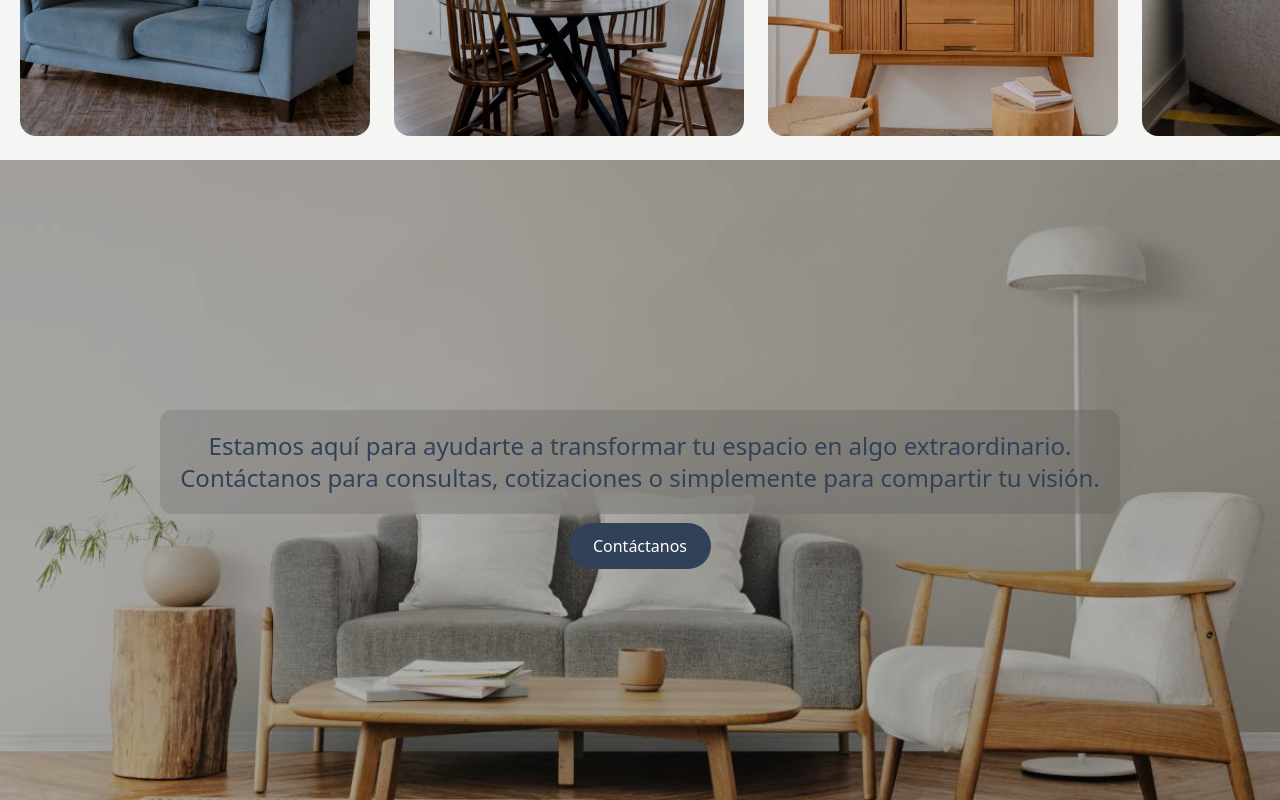
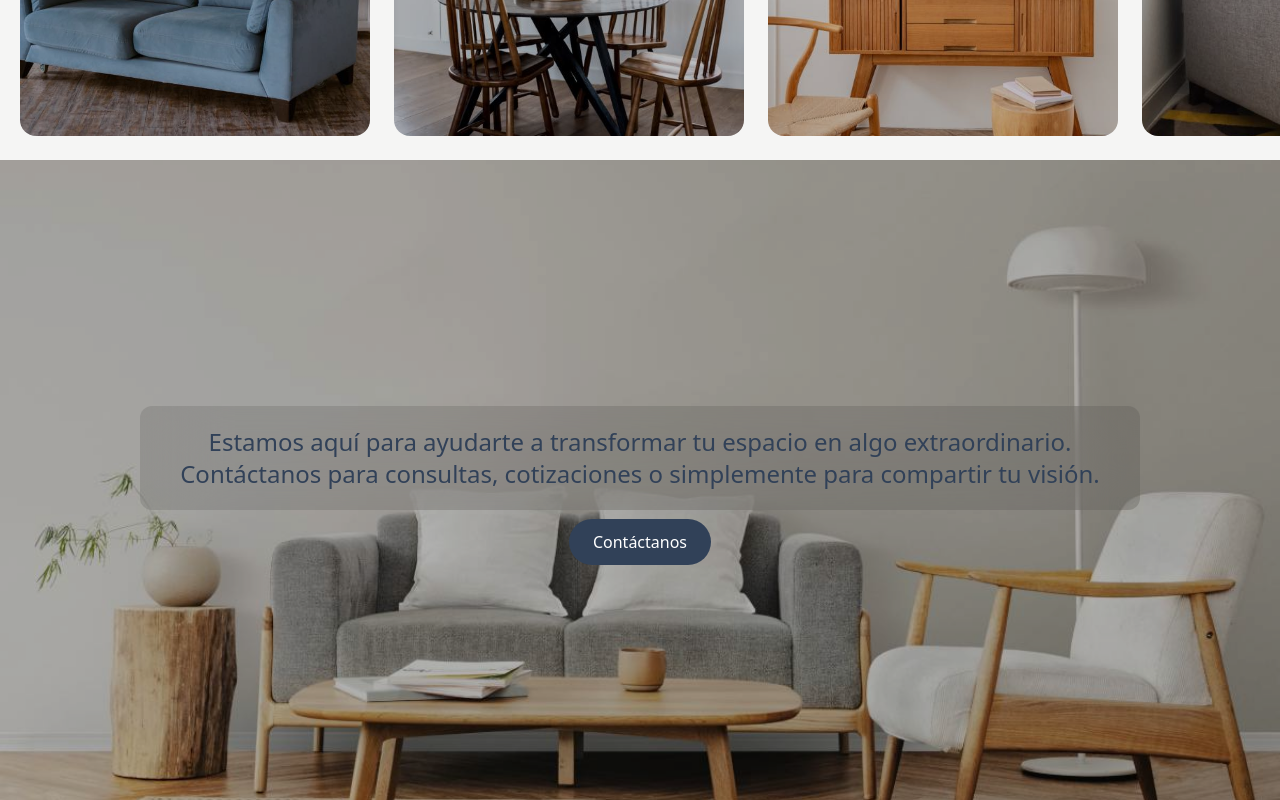
Before and after one commit to agiraldocesde/galeria-cucuta, a website: page index.html in a window 1280 px wide. Shown: the part 2172-2972 px from the top of the page. Drawn offline with nearby package versions, Linux system fonts and the light colour scheme.

Commit message:
ajustes contactanos

```diff
--- a/index.html
+++ b/index.html
@@ -320,7 +320,7 @@
     <section class="h-[400px] md:h-[640px] overflow-hidden relative">
         <img src="./img/living-room.jpg" class="absolute w-full h-full object-cover brightness-70" alt="">
         <div class="text-center py-10 relative z-10 flex flex-col items-center justify-center h-full gap-5">
-            <p class="text-lg md:text-2xl mt-2 px-10 md:p-5 -sm text-slate-700 backdrop-blur-2xl bg-black/10 rounded-xl">
+            <p class="text-lg md:text-2xl mx-3 md:mx-0 px-0 md:px-10 md:p-5 text-slate-700 backdrop-blur-xl md:backdrop-blur-2xl bg-black/10 rounded-xl">
                 Estamos aquí para ayudarte a transformar tu espacio en algo extraordinario.
                 <br>
                 Contáctanos para consultas, cotizaciones o simplemente para compartir tu visión.
```
Also changed, not shown: css/output.css.
